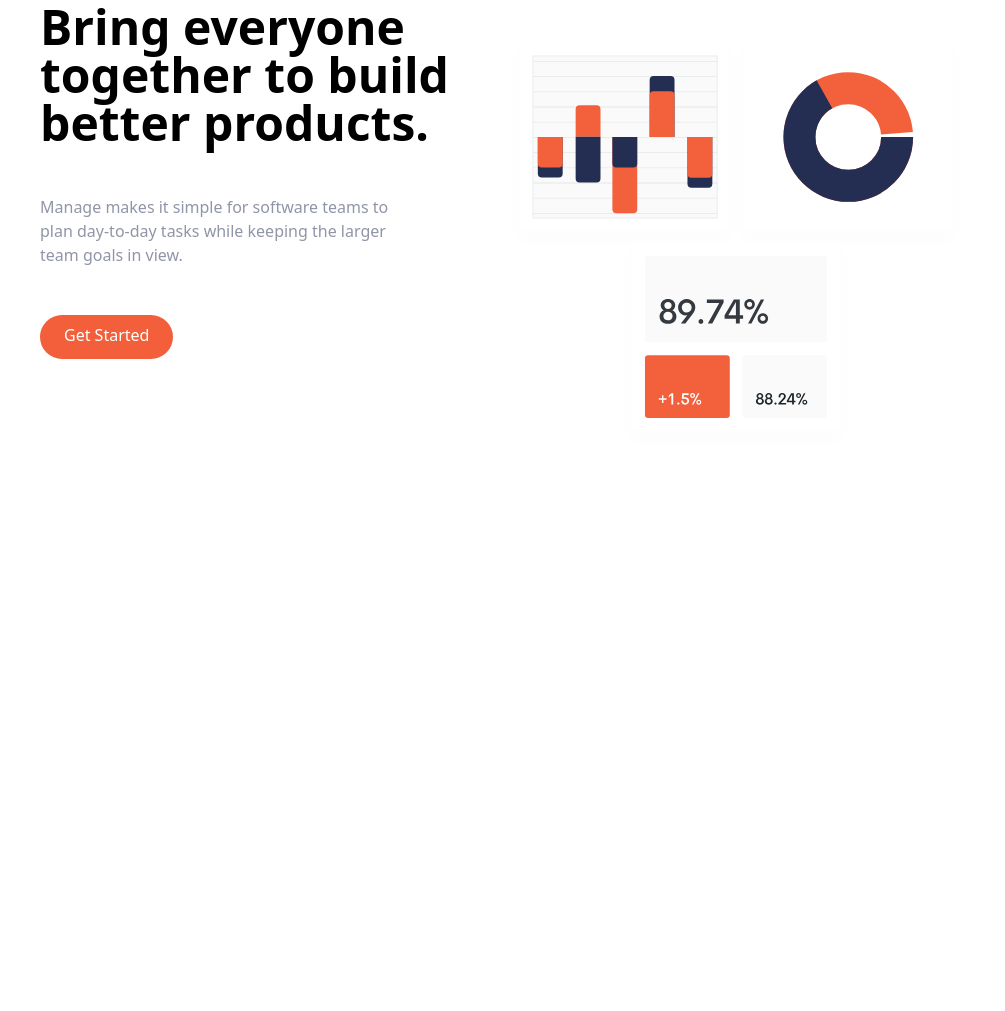
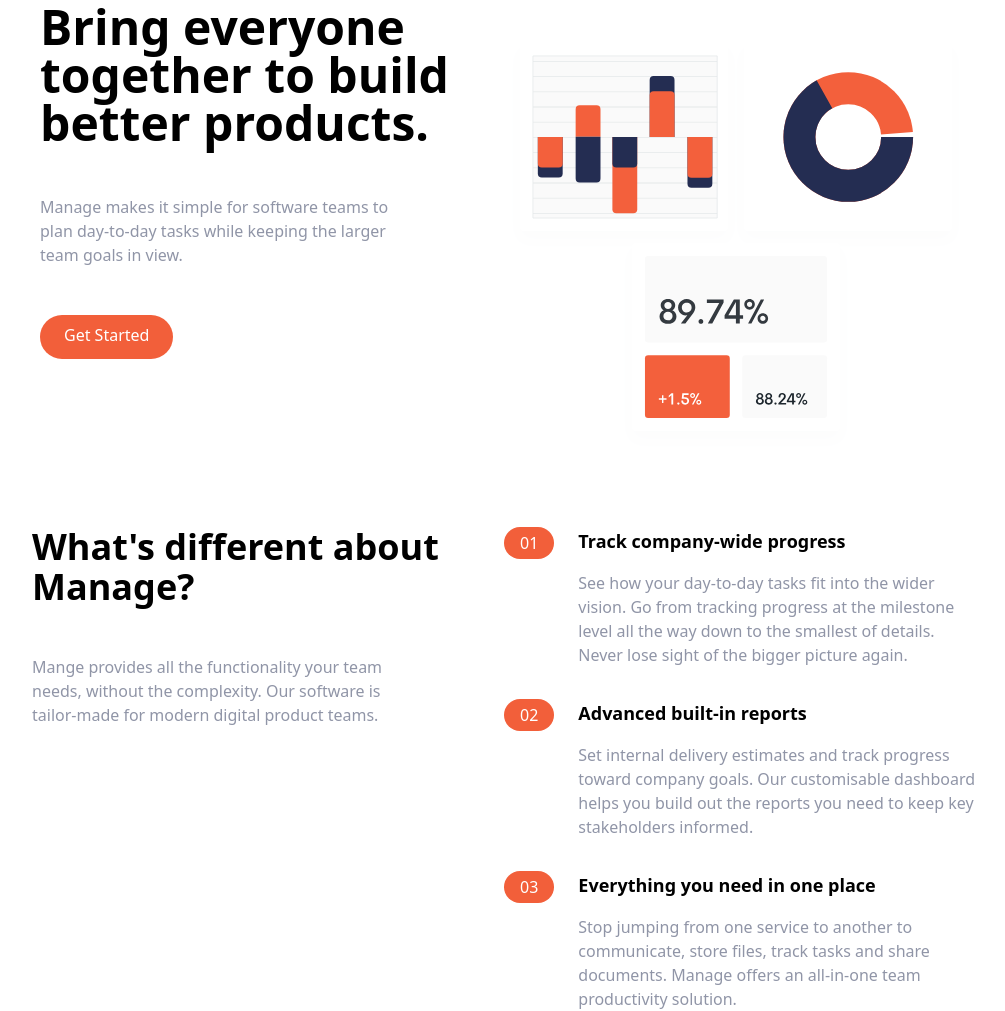
Before and after one commit to gochoa1088/tailwind, a website: page index.html in a window 1280 px wide. Shown: the part 129-1140 px from the top of the page, without its empty margins (136-1141 px from the left). Before the commit the page ends 800 px from the top, so only its background shows below. Drawn offline with Linux system fonts and the light colour scheme.

Commit message:
features section

```diff
--- a/index.html
+++ b/index.html
@@ -64,5 +64,113 @@
         </div>
       </div>
     </section>
+
+    <!-- Features section -->
+    <section id="features">
+      <!-- Flex container -->
+      <div
+        class="container flex flex-col px-4 mx-auto mt-10 space-y-12 md:space-y-0 md:flex-row"
+      >
+        <!-- What's different -->
+        <div class="flex flex-col space-y-12 md:w-1/2">
+          <h2 class="max-w-md text-4xl font-bold text-center md:text-left">
+            What's different about Manage?
+          </h2>
+          <p class="max-w-sm text-center text-darkGrayishBlue md:text-left">
+            Mange provides all the functionality your team needs, without the
+            complexity. Our software is tailor-made for modern digital product
+            teams.
+          </p>
+        </div>
+        <!-- Numbered list -->
+        <div class="flex flex-col space-y-8 md:w-1/2">
+          <!-- List item 1 -->
+          <div
+            class="flex flex-col space-y-3 md:space-y-0 md:space-x-6 md:flex-row"
+          >
+            <!-- Heading -->
+            <div class="rounded-l-full bg-brightRedSupLight md:bg-transparent">
+              <div class="flex items-center space-x-2">
+                <div
+                  class="px-4 py-2 text-white rounded-full md:py-1 bg-brightRed"
+                >
+                  01
+                </div>
+                <h3 class="text-base font-bold md:mb-4 md:hidden">
+                  Track company-wide progress
+                </h3>
+              </div>
+            </div>
+            <div class="">
+              <h3 class="hidden mb-4 text-lg font-bold md:block">
+                Track company-wide progress
+              </h3>
+              <p class="text-darkGrayishBlue">
+                See how your day-to-day tasks fit into the wider vision. Go from
+                tracking progress at the milestone level all the way down to the
+                smallest of details. Never lose sight of the bigger picture
+                again.
+              </p>
+            </div>
+          </div>
+          <!-- List item 2 -->
+          <div
+            class="flex flex-col space-y-3 md:space-y-0 md:space-x-6 md:flex-row"
+          >
+            <!-- Heading -->
+            <div class="rounded-l-full bg-brightRedSupLight md:bg-transparent">
+              <div class="flex items-center space-x-2">
+                <div
+                  class="px-4 py-2 text-white rounded-full md:py-1 bg-brightRed"
+                >
+                  02
+                </div>
+                <h3 class="text-base font-bold md:mb-4 md:hidden">
+                  Advanced built-in reports
+                </h3>
+              </div>
+            </div>
+            <div class="">
+              <h3 class="hidden mb-4 text-lg font-bold md:block">
+                Advanced built-in reports
+              </h3>
+              <p class="text-darkGrayishBlue">
+                Set internal delivery estimates and track progress toward
+                company goals. Our customisable dashboard helps you build out
+                the reports you need to keep key stakeholders informed.
+              </p>
+            </div>
+          </div>
+          <!-- List item 3 -->
+          <div
+            class="flex flex-col space-y-3 md:space-y-0 md:space-x-6 md:flex-row"
+          >
+            <!-- Heading -->
+            <div class="rounded-l-full bg-brightRedSupLight md:bg-transparent">
+              <div class="flex items-center space-x-2">
+                <div
+                  class="px-4 py-2 text-white rounded-full md:py-1 bg-brightRed"
+                >
+                  03
+                </div>
+                <h3 class="text-base font-bold md:mb-4 md:hidden">
+                  Everything you need in one place
+                </h3>
+              </div>
+            </div>
+            <div class="">
+              <h3 class="hidden mb-4 text-lg font-bold md:block">
+                Everything you need in one place
+              </h3>
+              <p class="text-darkGrayishBlue">
+                Stop jumping from one service to another to communicate, store
+                files, track tasks and share documents. Manage offers an
+                all-in-one team productivity solution.
+              </p>
+            </div>
+          </div>
+        </div>
+      </div>
+    </section>
   </body>
 </html>
```
Also changed, not shown: css/main.css.
